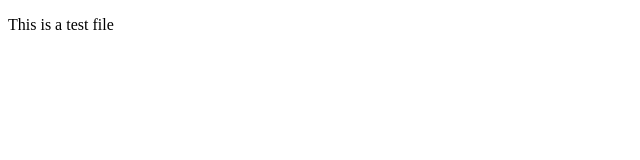
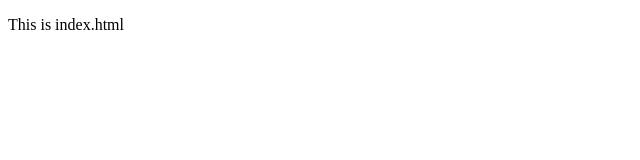
Before and after one commit to AskClaireGuiot/test-for-web-page, a plain HTML site: page index.html in a window 1280 px wide. Shown: the full height of the page, 0-640 px from the left. Drawn offline with Linux system fonts and the light colour scheme.

Commit message:
Update index.html

```diff
--- a/index.html
+++ b/index.html
@@ -4,9 +4,9 @@
     <meta charset="UTF-8">
     <meta http-equiv="X-UA-Compatible" content="IE=edge">
     <meta name="viewport" content="width=<device-width>, initial-scale=1.0">
-    <title>This is index.htmle</title>
+    <title>This is index.html</title>
 </head>
 <body>
-    <p>This is a test file</p>
+    <p>This is index.html</p>
 </body>
 </html>
```
